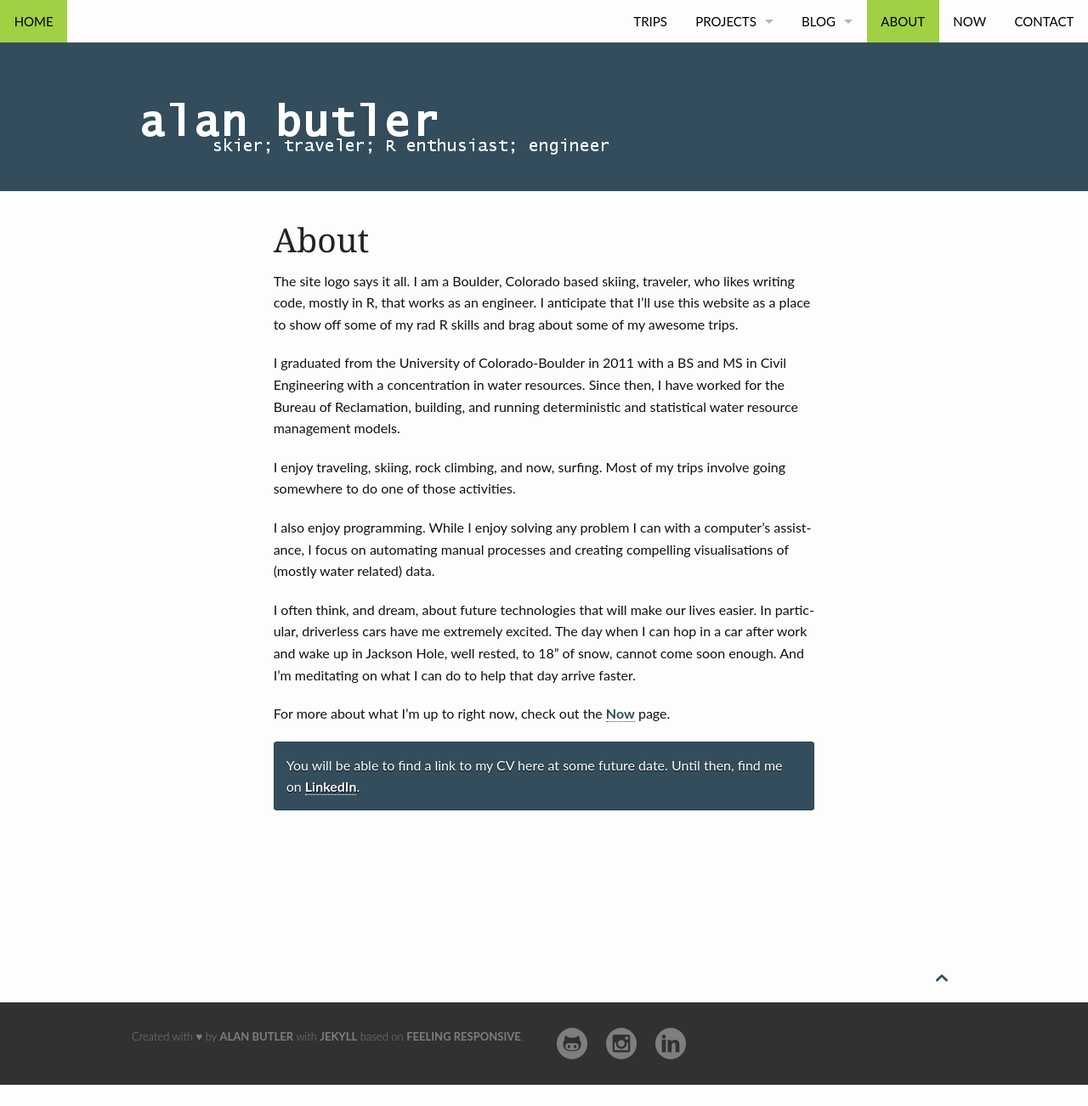
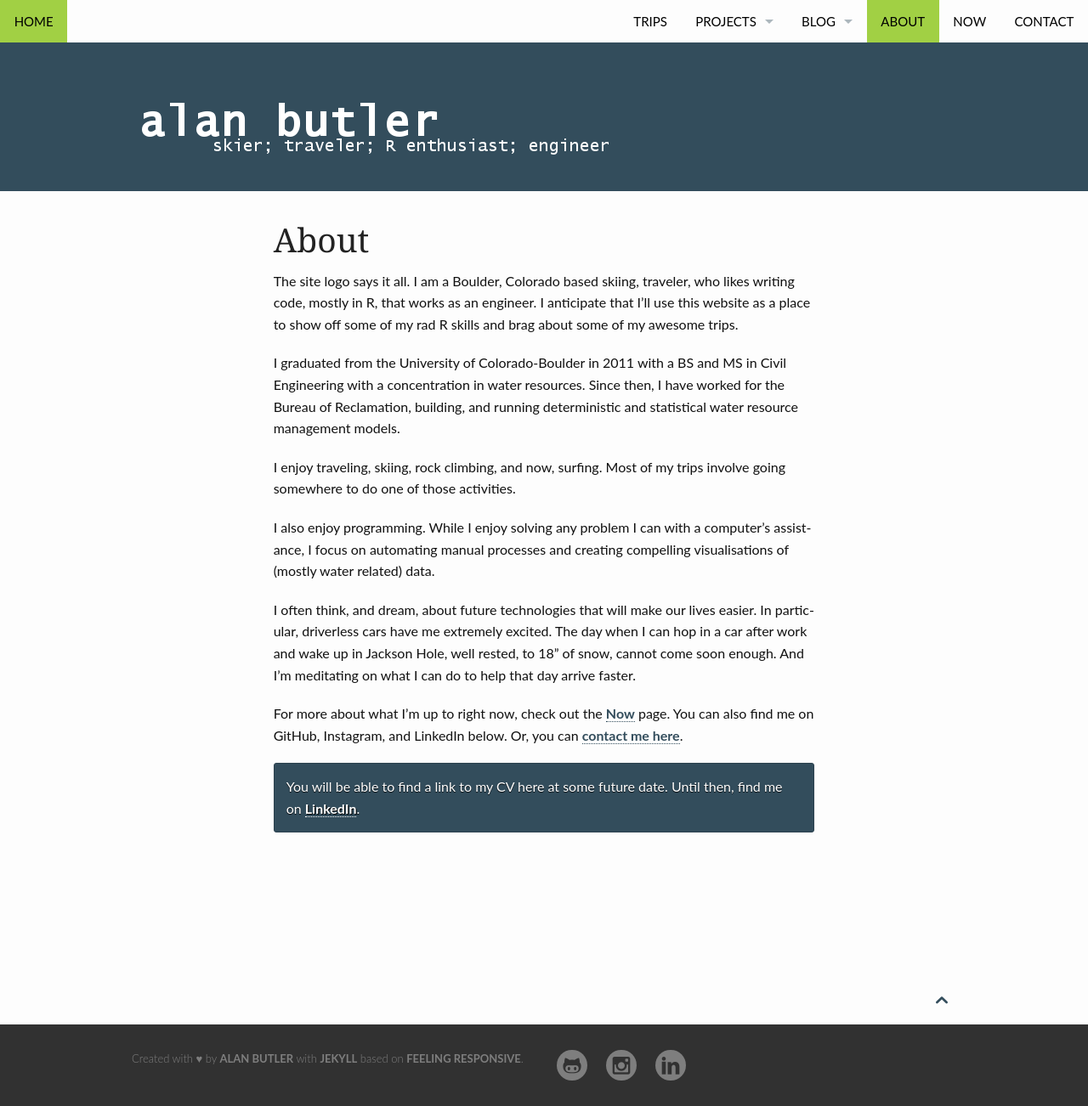
Before and after one commit to rabutler/rabutler.github.io, a Jekyll site: the page built from pages/about.md, in a window 1280 px wide. Shown: the whole page at 85% size. Built offline with Jekyll 4.4.1, drawn with Linux system fonts in a browser that asks for light colours; before the commit the page ends 1277 px from its top, so only the background shows below that.

Commit message:
more find me info in about

```diff
--- a/pages/about.md
+++ b/pages/about.md
@@ -14,8 +14,9 @@
 
 I often think, and dream, about future technologies that will make our lives easier. In particular, driverless cars have me extremely excited. The day when I can hop in a car after work and wake up in Jackson Hole, well rested, to 18" of snow, cannot come soon enough. And I'm meditating on what I can do to help that day arrive faster.
 
-For more about what I'm up to right now, check out the [Now][1] page.
+For more about what I'm up to right now, check out the [Now][1] page. You can also find me on GitHub, Instagram, and LinkedIn below. Or, you can [contact me here][2].
 
 {% include alert info='You will be able to find a link to my CV here at some future date. Until then, find me on <a href = "https://www.linkedin.com/in/alan-butler-63b11a28">LinkedIn</a>.' %}
 
 [1]: /now/
+[2]: /contact/
```
